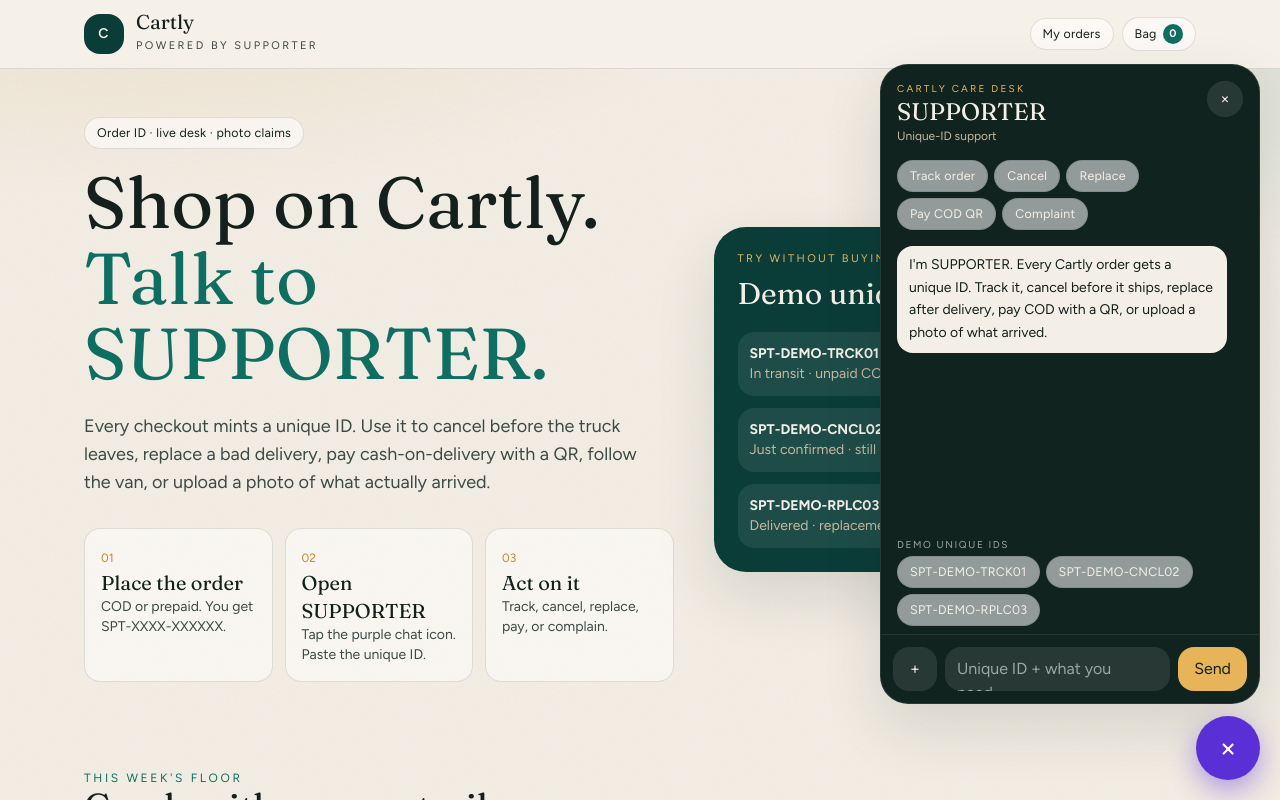
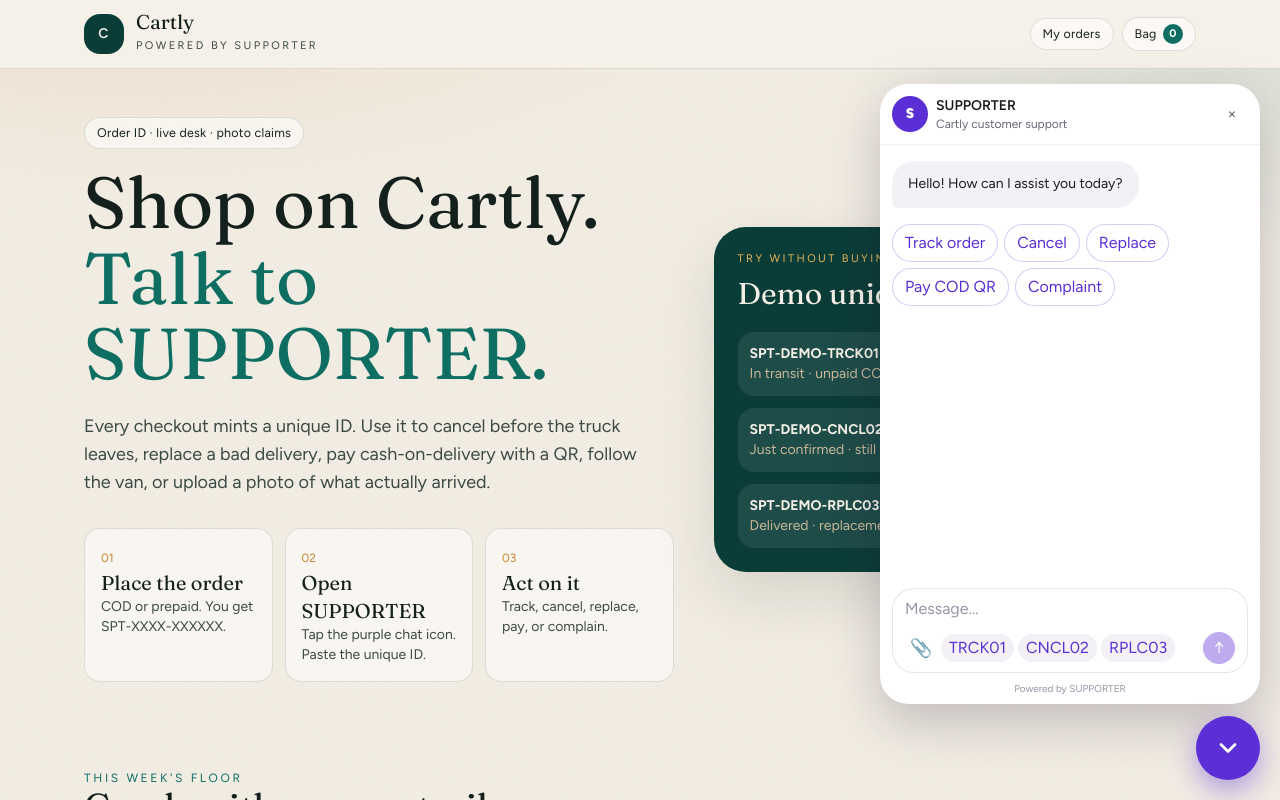
Before and after one commit to ledj777-svg/Customer-Service, a Next.js app: page / in a window 1280 px wide. Both pictures are taken after a click on the button "Open SUPPORTER". Shown: the top 800 px of the page. Built offline with nearby package versions, Linux system fonts and the light colour scheme.

Commit message:
Restyle SUPPORTER chat to a light Intercom-style panel

```diff
--- a/components/ChatWidget.tsx
+++ b/components/ChatWidget.tsx
@@ -29,8 +29,7 @@
   const [messages, setMessages] = useState<UiMessage[]>([
     {
       role: "assistant",
-      content:
-        "I'm SUPPORTER. Every Cartly order gets a unique ID. Track it, cancel before it ships, replace after delivery, pay COD with a QR, or upload a photo of what arrived.",
+      content: "Hello! How can I assist you today?",
     },
   ]);
   const scroller = useRef<HTMLDivElement>(null);
@@ -42,7 +41,7 @@
 
   useEffect(() => {
     if (!open) return;
-    const t = window.setTimeout(() => inputRef.current?.focus(), 520);
+    const t = window.setTimeout(() => inputRef.current?.focus(), 280);
     return () => window.clearTimeout(t);
   }, [open]);
 
@@ -123,22 +122,18 @@
   return (
     <>
       {open ? (
-        <aside className="fixed bottom-24 right-5 z-50 flex h-[min(640px,calc(100vh-7.5rem))] w-[min(380px,calc(100vw-1.5rem))] flex-col overflow-hidden rounded-[28px] border border-white/10 bg-[#10231f] text-[#f4efe6] shadow-[var(--shadow)]">
-        <header className="flex items-start justify-between gap-3 px-4 py-4">
-          <div>
-            <p className="text-[10px] uppercase tracking-[0.22em] text-[#e7b45a]">Cartly care desk</p>
-            <h2 className="display text-2xl">SUPPORTER</h2>
-            <p className="text-xs text-[#c9b89a]">
-              {engine === "grok"
-                ? "Grok on the line"
-                : engine === "local"
-                  ? "Desk mode · add XAI_API_KEY for Grok"
-                  : "Unique-ID support"}
-            </p>
+        <aside className="fixed bottom-24 right-5 z-50 flex h-[min(620px,calc(100vh-7.5rem))] w-[min(380px,calc(100vw-1.5rem))] flex-col overflow-hidden rounded-[28px] bg-white text-[#1b1b1f] shadow-[0_18px_50px_rgba(28,16,56,0.22)]">
+          <header className="flex items-center gap-2 border-b border-black/5 px-3 py-3">
+            <span className="grid h-9 w-9 shrink-0 place-items-center rounded-full bg-[#5B2FD6] text-sm font-black text-white">
+              S
+            </span>
+            <div className="min-w-0 flex-1">
+              <p className="truncate text-sm font-semibold">SUPPORTER</p>
+              <p className="truncate text-xs text-[#6b6578]">Cartly customer support</p>
             </div>
             <button
               type="button"
-            className="grid h-9 w-9 place-items-center rounded-full bg-white/10 text-lg leading-none"
+              className="grid h-8 w-8 place-items-center rounded-full text-lg text-[#6b6578] hover:bg-black/5"
               aria-label="Close SUPPORTER"
               onClick={() => setOpen(false)}
             >
@@ -146,24 +141,14 @@
             </button>
           </header>
 
-        <div className="flex flex-wrap gap-1.5 px-4 pb-2">
-          {QUICK.map((q) => (
-            <button
-              key={q.label}
-              className="chip bg-white/10 text-[11px] text-[#f4efe6]"
-              onClick={() => void send(q.text)}
-            >
-              {q.label}
-            </button>
-          ))}
-        </div>
-
-        <div ref={scroller} className="scrollbar-thin flex-1 space-y-3 overflow-auto px-4 py-2">
+          <div ref={scroller} className="scrollbar-thin flex-1 space-y-3 overflow-auto px-3 py-4">
             {messages.map((msg, i) => (
-            <div key={i} className={msg.role === "user" ? "ml-8" : "mr-4"}>
+              <div key={i} className={msg.role === "user" ? "flex justify-end" : "flex justify-start"}>
                 <div
-                className={`rounded-2xl px-3 py-2 text-sm leading-relaxed ${
-                  msg.role === "user" ? "bg-[#1c3d37]" : "bg-[#f4efe6] text-[#14201c]"
+                  className={`max-w-[86%] rounded-[22px] px-4 py-3 text-sm leading-relaxed whitespace-pre-wrap ${
+                    msg.role === "user"
+                      ? "rounded-br-md bg-[#5B2FD6] text-white"
+                      : "rounded-bl-md bg-[#f3f1f6] text-[#1b1b1f]"
                   } ${msg.pending ? "opacity-70" : ""}`}
                 >
                   {msg.imageUrl ? (
@@ -175,47 +160,33 @@
                 </div>
               </div>
             ))}
-        </div>
-
-        <div className="px-4 pb-2">
-          <p className="mb-1 text-[10px] uppercase tracking-[0.16em] text-[#9aa89f]">Demo unique IDs</p>
-          <div className="flex flex-wrap gap-1.5">
-            {DEMOS.map((id) => (
+            {messages.length === 1 ? (
+              <div className="flex flex-wrap gap-1.5 pt-1">
+                {QUICK.map((q) => (
                   <button
-                key={id}
-                className="chip bg-white/10 text-[11px]"
-                onClick={() => setInput((prev) => (prev ? `${prev} ${id}` : id))}
+                    key={q.label}
+                    className="rounded-full border border-[#5B2FD6]/25 bg-white px-3 py-1.5 text-[11px] text-[#5B2FD6]"
+                    onClick={() => void send(q.text)}
                   >
-                {id}
+                    {q.label}
                   </button>
                 ))}
               </div>
+            ) : null}
           </div>
 
-        <form onSubmit={onSubmit} className="border-t border-white/10 p-3">
+          <form onSubmit={onSubmit} className="px-3 pb-2">
             {preview ? (
-            <div className="mb-2 flex items-center gap-2 text-xs">
+              <div className="mb-2 flex items-center gap-2 text-xs text-[#6b6578]">
                 {/* eslint-disable-next-line @next/next/no-img-element */}
                 <img src={preview} alt="" className="h-10 w-10 rounded-lg object-cover" />
-              <span>Photo ready to send</span>
+                <span>Photo ready</span>
                 <button type="button" onClick={() => pickFile(null)} className="underline">
                   remove
                 </button>
               </div>
             ) : null}
-          <div className="flex items-end gap-2">
-            <label
-              className="grid h-11 w-11 cursor-pointer place-items-center rounded-2xl bg-white/10"
-              title="Upload photo of received order"
-            >
-              +
-              <input
-                type="file"
-                accept="image/png,image/jpeg"
-                className="hidden"
-                onChange={(e) => pickFile(e.target.files?.[0] ?? null)}
-              />
-            </label>
+            <div className="rounded-[22px] border border-black/10 bg-white px-3 py-2">
               <textarea
                 ref={inputRef}
                 value={input}
@@ -227,16 +198,45 @@
                   }
                 }}
                 rows={1}
-              placeholder="Unique ID + what you need…"
-              className="max-h-28 flex-1 resize-none rounded-2xl bg-white/10 px-3 py-2.5 text-sm outline-none placeholder:text-[#9aa89f]"
+                placeholder="Message..."
+                className="max-h-24 w-full resize-none bg-transparent text-sm outline-none placeholder:text-[#9a94a6]"
               />
+              <div className="mt-1 flex items-center justify-between">
+                <div className="flex items-center gap-1">
+                  <label className="grid h-8 w-8 cursor-pointer place-items-center rounded-full text-[#6b6578] hover:bg-black/5" title="Upload photo">
+                    <span className="text-lg leading-none">📎</span>
+                    <input
+                      type="file"
+                      accept="image/png,image/jpeg"
+                      className="hidden"
+                      onChange={(e) => pickFile(e.target.files?.[0] ?? null)}
+                    />
+                  </label>
+                  <div className="flex flex-wrap gap-1">
+                    {DEMOS.map((id) => (
                       <button
-              disabled={busy}
-              className="h-11 rounded-2xl bg-[#e7b45a] px-4 text-sm font-semibold text-[#10231f] disabled:opacity-50"
+                        key={id}
+                        type="button"
+                        className="rounded-full bg-[#f3f1f6] px-2 py-0.5 text-[10px] text-[#5B2FD6]"
+                        onClick={() => setInput((prev) => (prev ? `${prev} ${id}` : id))}
                       >
-              Send
+                        {id.replace("SPT-DEMO-", "")}
+                      </button>
+                    ))}
+                  </div>
+                </div>
+                <button
+                  disabled={busy || (!input.trim() && !file)}
+                  className="grid h-8 w-8 place-items-center rounded-full bg-[#5B2FD6] text-white disabled:opacity-40"
+                  aria-label="Send"
+                >
+                  ↑
                 </button>
               </div>
+            </div>
+            <p className="mt-2 text-center text-[10px] text-[#9a94a6]">
+              {engine === "grok" ? "Powered by Grok · SUPPORTER" : "Powered by SUPPORTER"}
+            </p>
           </form>
         </aside>
       ) : null}
@@ -248,7 +248,9 @@
         className="fixed bottom-5 right-5 z-50 grid h-16 w-16 place-items-center rounded-full bg-[#5B2FD6] text-white shadow-[0_10px_28px_rgba(91,47,214,0.45)] transition hover:scale-105"
       >
         {open ? (
-          <span className="text-3xl leading-none">×</span>
+          <svg viewBox="0 0 24 24" className="h-7 w-7" aria-hidden="true">
+            <path d="M6 9l6 6 6-6" fill="none" stroke="currentColor" strokeWidth="2.4" strokeLinecap="round" strokeLinejoin="round" />
+          </svg>
         ) : (
           <svg viewBox="0 0 48 48" className="h-8 w-8" aria-hidden="true">
             <path
```
Lines whose indentation alone changed are shown as unchanged.
